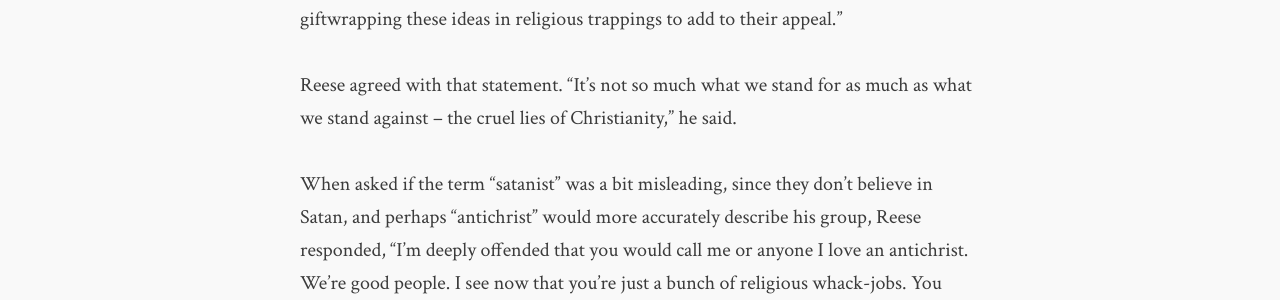
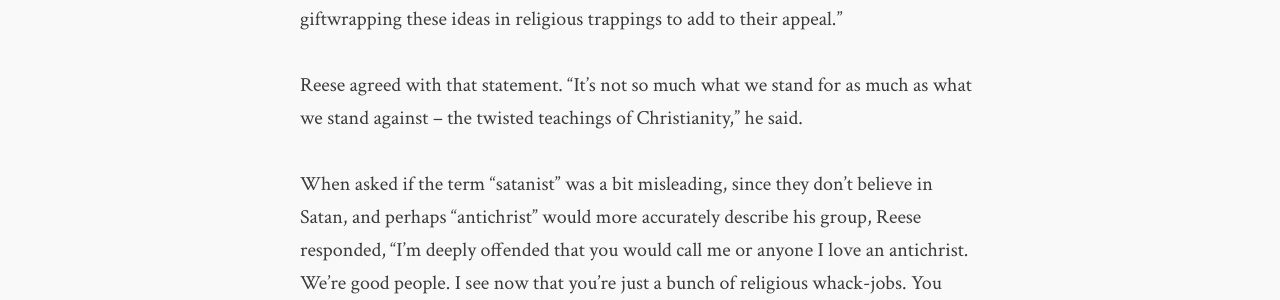
Before and after one commit to flashlightministries/oilforlight, a Jekyll site: the page built from _posts/2017-10-16-satanist-says-no-satan.md, in a window 1280 px wide. Shown: the part 1408-1708 px from the top of the page. Built offline with Jekyll 4.4.1, drawn with Linux system fonts in a browser that asks for light colours; nearby versions of some CDN libraries.

Commit message:
Update 2017-10-16-satanist-says-no-satan.md

```diff
--- a/_posts/2017-10-16-satanist-says-no-satan.md
+++ b/_posts/2017-10-16-satanist-says-no-satan.md
@@ -18,7 +18,7 @@ Reese explained, "We like to have fun while we teach kids about critical reasoni
 
 Anton LaVey, the founder of the Church of Satan, once described satanism as "a secular philosophy of rationalism and self-preservation (natural law, animal state), giftwrapping these ideas in religious trappings to add to their appeal."
 
-Reese agreed with that statement.  "It's not so much what we stand for as much as what we stand against -- the cruel lies of Christianity," he said.
+Reese agreed with that statement.  "It's not so much what we stand for as much as what we stand against -- the twisted teachings of Christianity," he said.
 
 When asked if the term "satanist" was a bit misleading, since they don't believe in Satan, and perhaps "antichrist" would more accurately describe his group, Reese responded, "I'm deeply offended that you would call me or anyone I love an antichrist.  We're good people.  I see now that you're just a bunch of religious whack-jobs.  You know what?  I'm not going to put up with your name-calling," and walked out of the interview.
 
```
